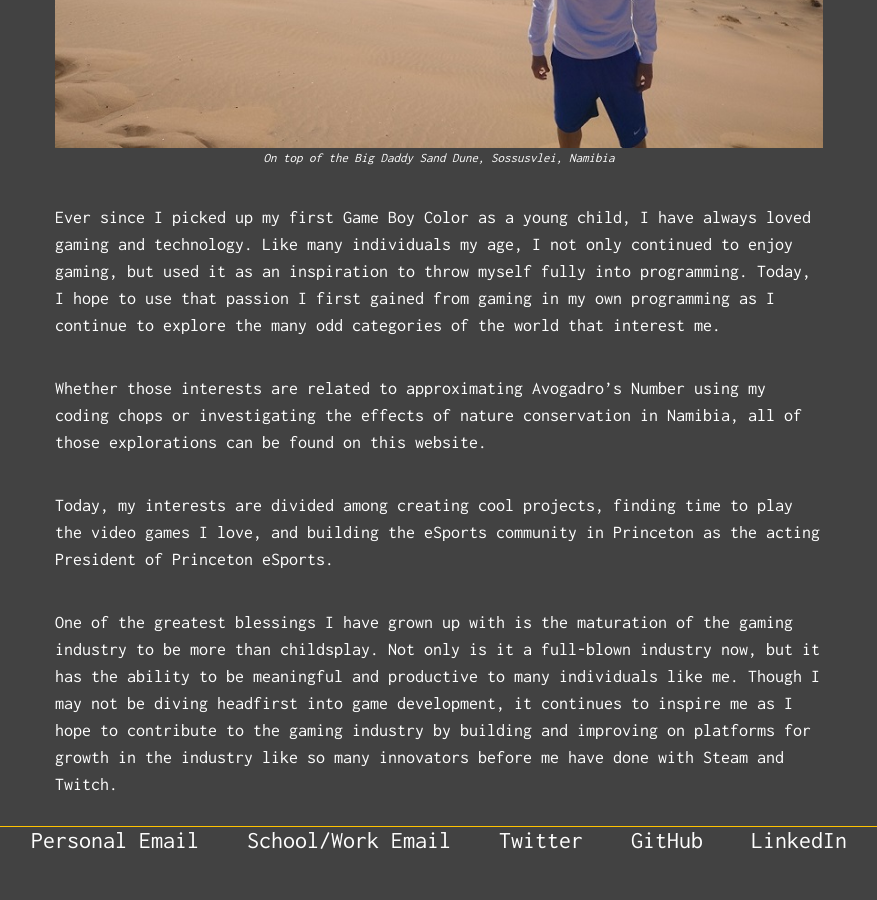
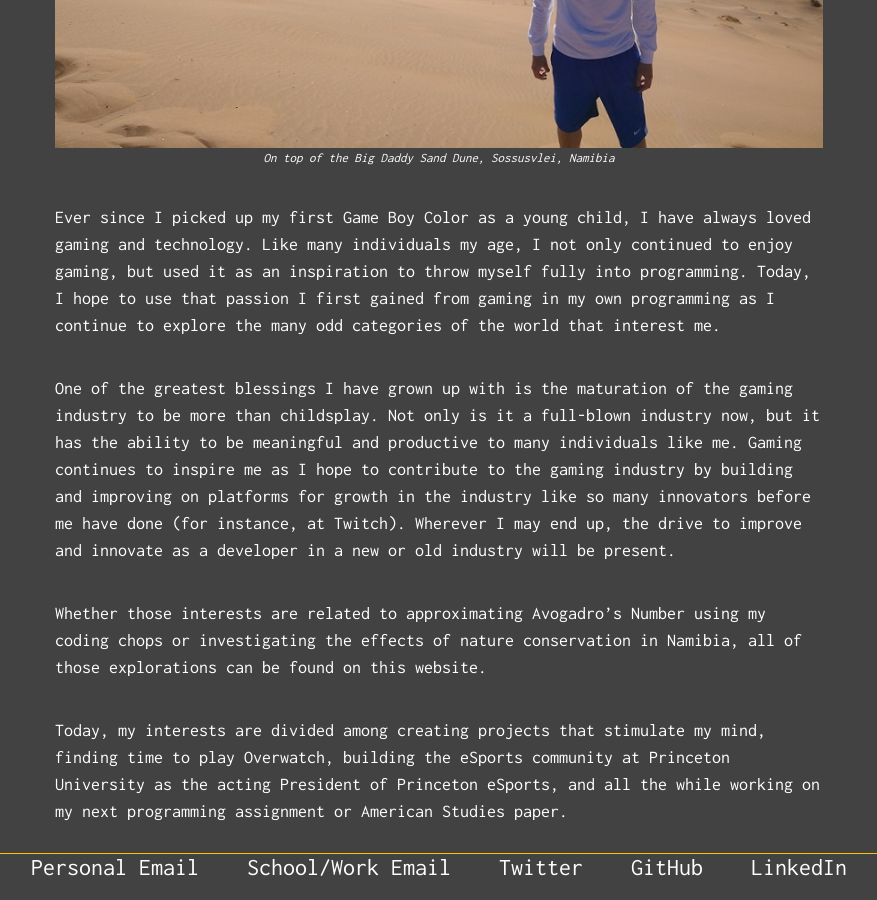
Before and after one commit to justintranjt/justintranjt.github.io, a Jekyll site: the page built from index.md, in a window 1280 px wide and 900 px high, scrolled down 1038 px. Shown: the whole window, without its empty margins (201-1078 px from the left). Built offline with Jekyll 4.4.1, drawn with Linux system fonts in a browser that asks for light colours; before the commit the page ends 1911 px from its top, so only the background shows below that.

Commit message:
Update index.md

```diff
--- a/index.md
+++ b/index.md
@@ -4,13 +4,14 @@ title: JT - Home Page
 ---
 <h1>About Me</h1>
 <p class="meta">July 26, 2017 12:29 PM | By Justin Tran</p>
+
 Welcome to my page! I'm a computer scientist by education, a Princetonian at the moment, and an Oregonian from the day I was born.
 ![]( /Sossusvlei, Namibia.jpg )*On top of the Big Daddy Sand Dune, Sossusvlei, Namibia*
 
 Ever since I picked up my first Game Boy Color as a young child, I have always loved gaming and technology. Like many individuals my age, I not only continued to enjoy gaming, but used it as an inspiration to throw myself fully into programming. Today, I hope to use that passion I first gained from gaming in my own programming as I continue to explore the many odd categories of the world that interest me.
 
+One of the greatest blessings I have grown up with is the maturation of the gaming industry to be more than childsplay. Not only is it a full-blown industry now, but it has the ability to be meaningful and productive to many individuals like me. Gaming continues to inspire me as I hope to contribute to the gaming industry by building and improving on platforms for growth in the industry like so many innovators before me have done (for instance, at Twitch). Wherever I may end up, the drive to improve and innovate as a developer in a new or old industry will be present.
+
 Whether those interests are related to approximating Avogadro's Number using my coding chops or investigating the effects of nature conservation in Namibia, all of those explorations can be found on this website.
 
-Today, my interests are divided among creating cool projects, finding time to play the video games I love, and building the eSports community in Princeton as the acting President of Princeton eSports.
-
-One of the greatest blessings I have grown up with is the maturation of the gaming industry to be more than childsplay. Not only is it a full-blown industry now, but it has the ability to be meaningful and productive to many individuals like me. Though I may not be diving headfirst into game development, it continues to inspire me as I hope to contribute to the gaming industry by building and improving on platforms for growth in the industry like so many innovators before me have done with Steam and Twitch.
+Today, my interests are divided among creating projects that stimulate my mind, finding time to play Overwatch, building the eSports community at Princeton University as the acting President of Princeton eSports, and all the while working on my next programming assignment or American Studies paper.
```
